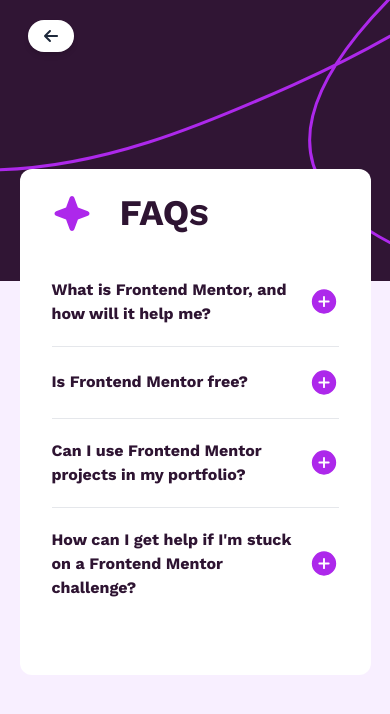
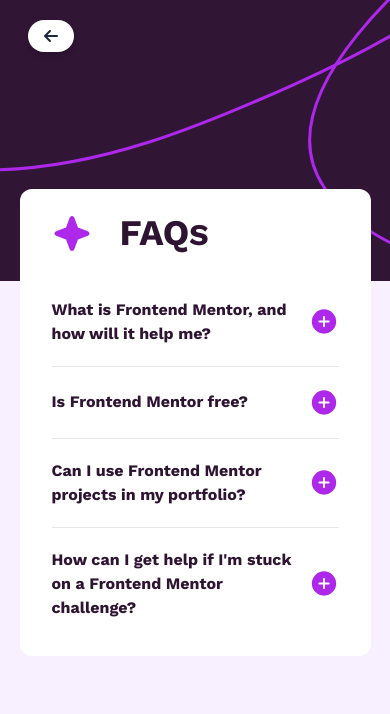
Before and after one commit to jeromebrd/frontend-mentor-challenges, a React (Vite) app: page /#/challenges/faq-accordion in a window 390 px wide. Shown: the top 714 px of the page. Built offline with nearby package versions, Linux system fonts and the light colour scheme.

Commit message:
:style: add overflow in <FaqAccordion/> animation

```diff
--- a/src/routes/challenges/faq-accordion/FaqAccordion.jsx
+++ b/src/routes/challenges/faq-accordion/FaqAccordion.jsx
@@ -28,8 +28,8 @@ const Accordion = ({ title, desc }) => {
       {/* text desc */}
       {/* Animation : Accordion smooth */}
       <div
-        className={`text-sm overflow-hidden transition-all duration-200 ease-linear ${
-          isActive ? 'max-h-32 py-5' : 'max-h-0'
+        className={`text-sm overflow-hidden transition-all duration-200 ease-in-out ${
+          isActive ? 'max-h-32 overflow-y-auto py-5' : 'max-h-0'
         } md:text-base`}
       >
         <p className="text-[#8B6890]">{desc}</p>
@@ -48,7 +48,7 @@ const FaqAccordion = () => {
       <div
         className={`bg-[url('/img/background-faq-accordion.svg')] absolute top-0 left-O w-full h-1/3 xl:rounded-t-xl`}
       ></div>
-      <div className="bg-white min-h-[60%] max-h-[80%] overflow-y-auto max-w-[90%] w-[90%] px-8  rounded-xl z-10 md:w-[80%] md:pb-1 lg:w-[50%]">
+      <div className="bg-white max-h-[80%]  overflow-y-auto max-w-[90%] w-[90%] px-8  rounded-xl z-10 md:w-[80%]  md:pb-1 lg:w-[50%]">
         {/* container text */}
         <div className="flex flex-col h-full pb-4">
           {/* title FAQS */}
```
